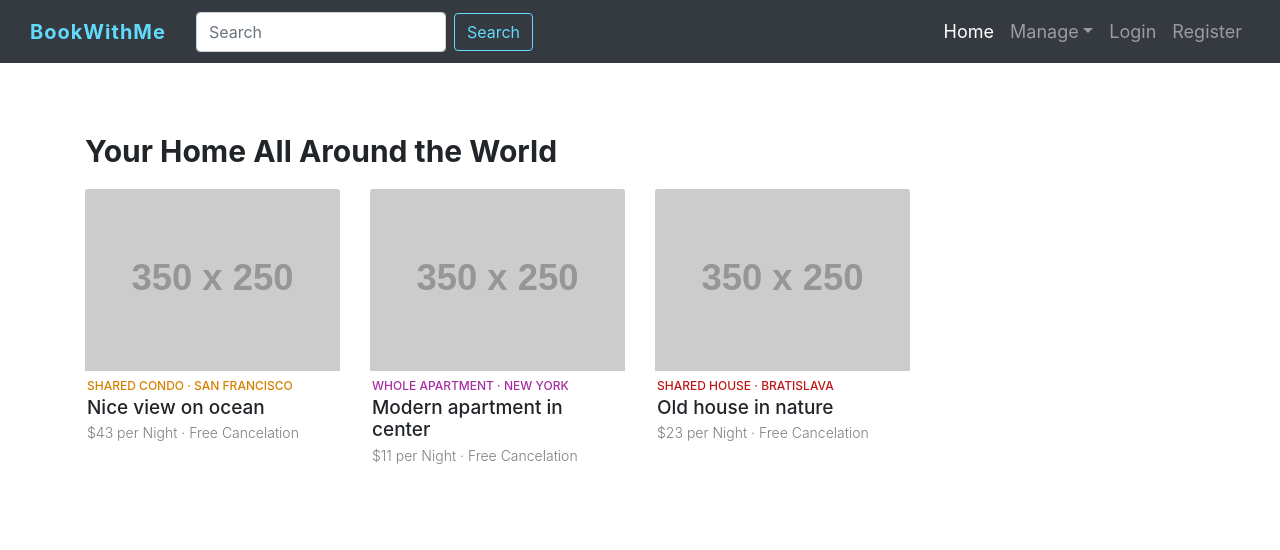
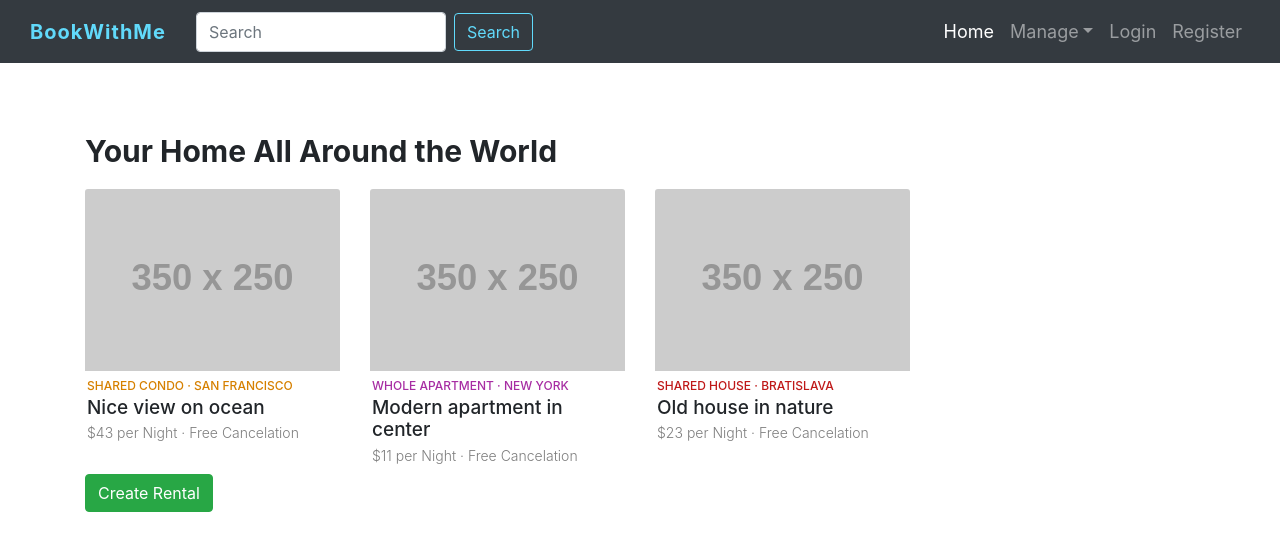
Before and after one commit to geokoshy89/bwm-react, a React (Create React App) app: page / in a window 1280 px wide. Shown: the top 550 px of the page. Built offline with nearby package versions, Linux system fonts and the light colour scheme.

Commit message:
Addecreate renal dummy code

```diff
--- a/package.json
+++ b/package.json
@@ -12,6 +12,7 @@
     "popper.js": "^1.16.1",
     "react": "^16.13.1",
     "react-dom": "^16.13.1",
+    "react-redux": "^7.2.1",
     "react-router-dom": "^5.2.0",
     "react-scripts": "3.4.3",
     "redux": "^4.0.5"
--- a/src/actions/index.js
+++ b/src/actions/index.js
@@ -1,3 +1,4 @@
+import { type } from 'jquery';
 import {rentalData} from '../store/data';
 
 export const fetchRentals=()=>{
@@ -6,3 +7,10 @@
     rentals: rentalData
   }
 }
+
+export const createRental=rental=>{
+  return {
+    type:'CREATE_RENTAL',
+    rental
+  }
+}
--- a/src/pages/Login.js
+++ b/src/pages/Login.js
@@ -1,20 +1,12 @@
 import React from 'react';
-import connect from '../store/connect';
 class Login extends React.Component{
-  componentDidMount(){
-    this.props.dispatch({type:'FETCH_DATA'});
-  }
+
   render(){
     const data=this.props;
     return(
-      <h1>{JSON.stringify(data)}</h1>
+      <h1>Login</h1>
     )
   }
 }
 
-const mapStateToProps=(state)=>{
-  return {
-    data: state.data1
-  }
-}
-export default connect(mapStateToProps)(Login);
+export default Login;
--- a/src/pages/RentalHome.js
+++ b/src/pages/RentalHome.js
@@ -1,10 +1,11 @@
 import React from 'react';
 import RentalCard from '../components/rental/RentalCard';
 import connect from '../store/connect';
-import {fetchRentals} from '../actions';
+import {fetchRentals,createRental} from '../actions';
 class RentalHome extends React.Component{
 
   componentDidMount(){
+    debugger
     this.props.dispatch(fetchRentals());
   }
   renderRentals=(rentals)=>
@@ -14,6 +15,22 @@
       </div>
     );
 
+  createRental=()=>{
+    debugger
+    const uid=Math.random().toString(32).slice(2);
+    const newRental={
+      _id:uid,
+      title: "Nice view on ocean",
+      city: "San Francisco",
+      category: "condo",
+      image: "http://via.placeholder.com/350x250",
+      numOfRooms: 4,
+      shared: true,
+      description: "Very nice apartment in center of the city.",
+      dailyPrice: 43
+    };
+    this.props.dispatch(createRental(newRental));
+  }
   render(){
     debugger
     const {rentals}=this.props;
@@ -23,6 +40,10 @@
         <div className="row">
           {this.renderRentals(rentals)}
         </div>
+        <button
+        className="btn btn-success"
+        onClick={this.createRental}
+        >Create Rental</button>
       </div>
     )
   }
--- a/src/store/connect.js
+++ b/src/store/connect.js
@@ -11,6 +11,7 @@
         this.unsubscribe=context.subscribe(()=> this.handleStateChange(context));
       }
       handleStateChange=(context)=>{
+        debugger;
         const rootState=context.getState();
         this.setState({slice:selectState(rootState)});
       }
@@ -18,14 +19,14 @@
         this.unsubscribe();
       }
       render(){
-        debugger
+        debugger;
         const {dispatch}=this.context;
         const {slice}=this.state;
         return <Component {...slice} dispatch={dispatch}></Component>;
       }
     }
     Connect.contextType=StateContext;
-
+    debugger;
     return Connect;
 }
 
--- a/src/store/index.js
+++ b/src/store/index.js
@@ -2,15 +2,9 @@
 import rentals from './reducers/rentals';
 export function initStore(){
   const reducers=combineReducers({
-    rentals,
-    data1:(state=[],action)=>{
-      if(action.type==='FETCH_DATA'){
-        return ['1','2','3'];
-      }else{
-        return state;
-      }
-    }
+    rentals
   });
-  const store=createStore(reducers);
+  const reduxExtension= window.__REDUX_DEVTOOLS_EXTENSION__ && window.__REDUX_DEVTOOLS_EXTENSION__();
+  const store=createStore(reducers,reduxExtension);
   return store;
 }
--- a/src/store/reducers/rentals.js
+++ b/src/store/reducers/rentals.js
@@ -3,13 +3,15 @@
 //No API calls,no route transitions
 //no Math.random() call
 const rentals=(state=[],action)=>{
-  if(action.type==='FETCH_RENTALS'){
-    debugger
-     return action.rentals
-   }else{
-     debugger
-     return state;
-   }
+  debugger
+  switch(action.type){
+    case 'FETCH_RENTALS':
+      return action.rentals;
+    case 'CREATE_RENTAL':
+      return [...state,action.rental];
+    default:
+      return state;
+  }
  }
 
  export default rentals;
```
Also changed, not shown: 1 other file (tests, documents, lock files or other folders).
